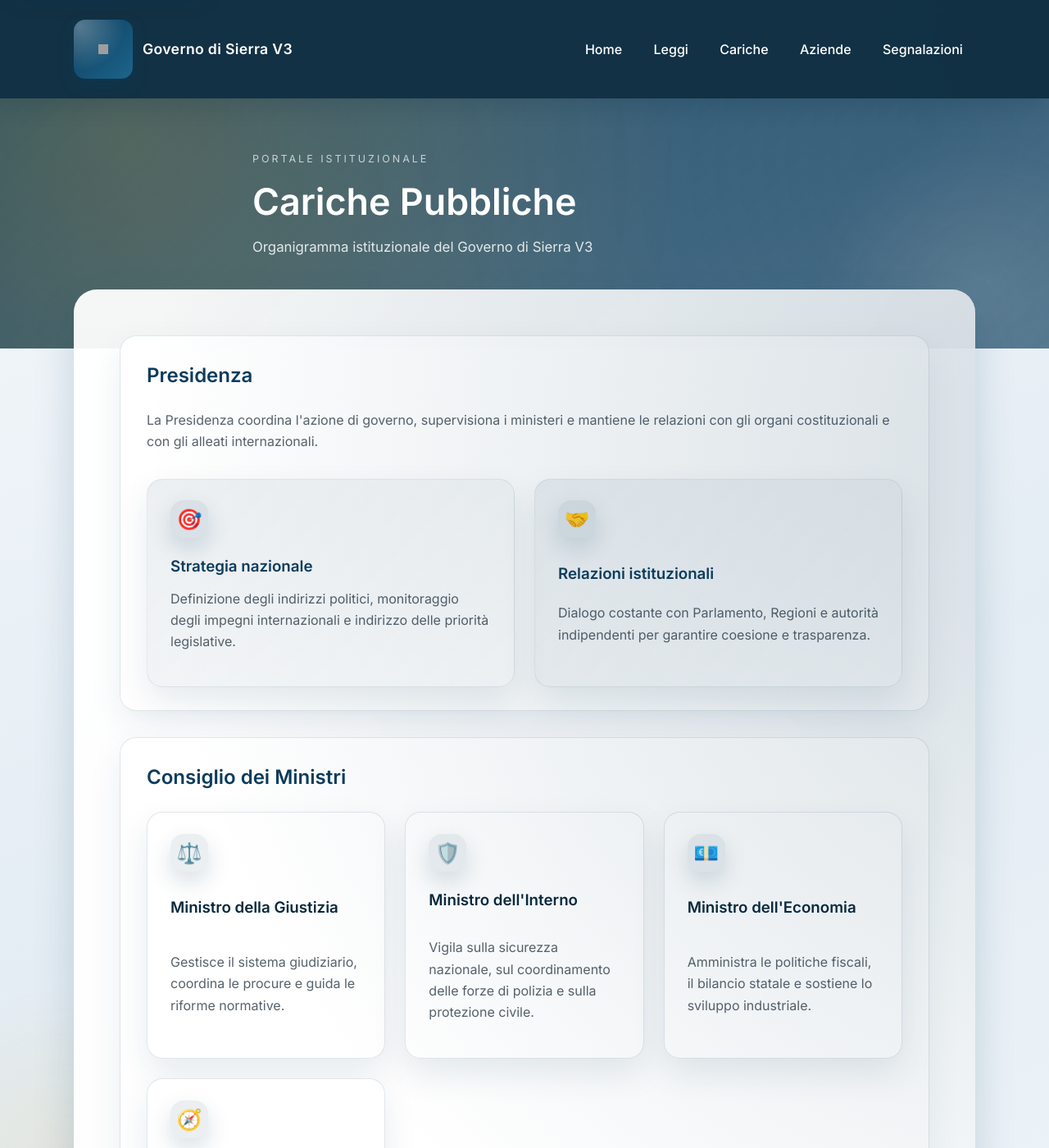
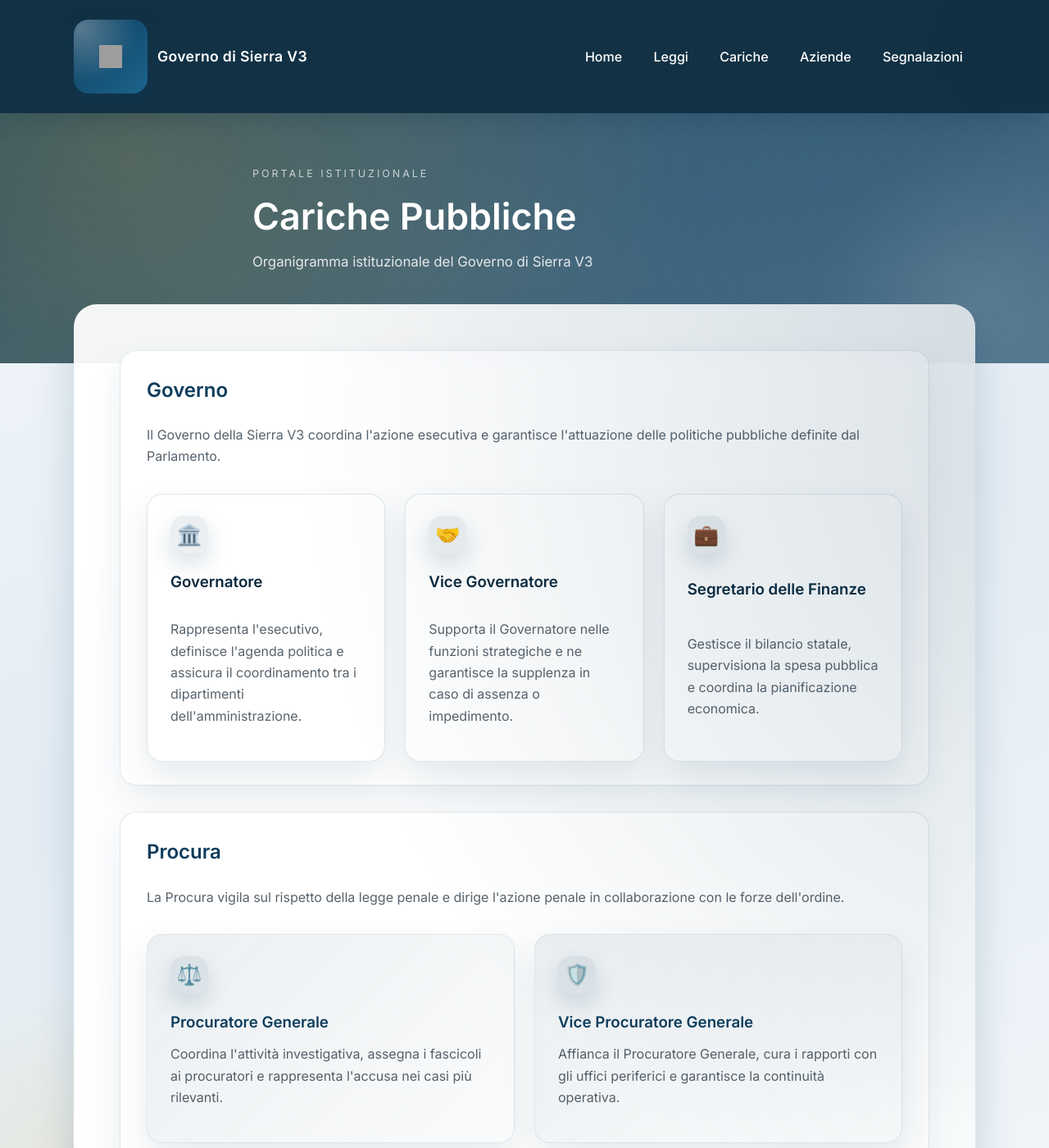
Before and after one commit to governo-sierra-v3/site, a Jekyll site: the page built from cariche-pubbliche.md, in a window 1280 px wide and 1400 px high. Shown: the whole window at 82% size. Built offline with Jekyll 4.4.1, drawn with Linux system fonts in a browser that asks for light colours; some of the changed text lies outside the part shown; grey boxes are pictures that could not be loaded.

Commit message:
Aggiorna layout istituzionale e stile logo

```diff
--- a/assets/css/style.css
+++ b/assets/css/style.css
@@ -189,14 +189,14 @@ h4 {
 }
 
 .brand-mark {
-  width: 72px;
-  height: 72px;
-  border-radius: 14px;
+  width: 90px;
+  height: 90px;
+  border-radius: 18px;
   background:
-    url('../images/LOGO-SIERRA.png') center/12px 12px no-repeat,
+    url('../images/LOGO-SIERRA.png') center/28px 28px no-repeat,
     radial-gradient(circle at 10% 10%, rgba(255, 255, 255, 0.3), transparent 60%),
     linear-gradient(135deg, #0c3c5c, #1d658c);
-  box-shadow: 0 8px 18px rgba(12, 60, 92, 0.35);
+  box-shadow: 0 10px 22px rgba(12, 60, 92, 0.32);
 }
 
 .brand-text {
@@ -582,15 +582,15 @@ tbody tr:hover td {
 }
 
 .hero-logo {
-  width: 180px;
-  height: 180px;
+  width: 220px;
+  height: 220px;
   margin: 0 auto;
-  border-radius: 36px;
+  border-radius: 44px;
   background:
-    url('../images/LOGO-SIERRA.png') center/72px 72px no-repeat,
+    url('../images/LOGO-SIERRA.png') center/110px 110px no-repeat,
     radial-gradient(circle at 30% 30%, rgba(255, 255, 255, 0.45), transparent 70%),
     linear-gradient(135deg, #0c3c5c, #1f6d98);
-  box-shadow: 0 28px 60px rgba(12, 60, 92, 0.25);
+  box-shadow: 0 32px 70px rgba(12, 60, 92, 0.25);
 }
 
 .hero-kicker {
--- a/cariche-pubbliche.md
+++ b/cariche-pubbliche.md
@@ -5,59 +5,46 @@ description: Organigramma istituzionale del Governo di Sierra V3
 ---
 
 <section class="content-section">
-  <h2>Presidenza</h2>
-  <p>La Presidenza coordina l'azione di governo, supervisiona i ministeri e mantiene le relazioni con gli organi costituzionali e con gli alleati internazionali.</p>
-  <div class="highlight-grid">
-    <article class="highlight-card" data-icon="🎯">
-      <h3>Strategia nazionale</h3>
-      <p>Definizione degli indirizzi politici, monitoraggio degli impegni internazionali e indirizzo delle priorità legislative.</p>
+  <h2>Governo</h2>
+  <p>Il Governo della Sierra V3 coordina l'azione esecutiva e garantisce l'attuazione delle politiche pubbliche definite dal Parlamento.</p>
+  <div class="governance-grid">
+    <article class="department-card" data-icon="🏛️">
+      <h3>Governatore</h3>
+      <p>Rappresenta l'esecutivo, definisce l'agenda politica e assicura il coordinamento tra i dipartimenti dell'amministrazione.</p>
     </article>
-    <article class="highlight-card" data-icon="🤝">
-      <h3>Relazioni istituzionali</h3>
-      <p>Dialogo costante con Parlamento, Regioni e autorità indipendenti per garantire coesione e trasparenza.</p>
+    <article class="department-card" data-icon="🤝">
+      <h3>Vice Governatore</h3>
+      <p>Supporta il Governatore nelle funzioni strategiche e ne garantisce la supplenza in caso di assenza o impedimento.</p>
+    </article>
+    <article class="department-card" data-icon="💼">
+      <h3>Segretario delle Finanze</h3>
+      <p>Gestisce il bilancio statale, supervisiona la spesa pubblica e coordina la pianificazione economica.</p>
     </article>
   </div>
 </section>
 
 <section class="content-section">
-  <h2>Consiglio dei Ministri</h2>
-  <div class="governance-grid">
-    <article class="department-card" data-icon="⚖️">
-      <h3>Ministro della Giustizia</h3>
-      <p>Gestisce il sistema giudiziario, coordina le procure e guida le riforme normative.</p>
+  <h2>Procura</h2>
+  <p>La Procura vigila sul rispetto della legge penale e dirige l'azione penale in collaborazione con le forze dell'ordine.</p>
+  <div class="highlight-grid">
+    <article class="highlight-card" data-icon="⚖️">
+      <h3>Procuratore Generale</h3>
+      <p>Coordina l'attività investigativa, assegna i fascicoli ai procuratori e rappresenta l'accusa nei casi più rilevanti.</p>
     </article>
-    <article class="department-card" data-icon="🛡️">
-      <h3>Ministro dell'Interno</h3>
-      <p>Vigila sulla sicurezza nazionale, sul coordinamento delle forze di polizia e sulla protezione civile.</p>
-    </article>
-    <article class="department-card" data-icon="💶">
-      <h3>Ministro dell'Economia</h3>
-      <p>Amministra le politiche fiscali, il bilancio statale e sostiene lo sviluppo industriale.</p>
-    </article>
-    <article class="department-card" data-icon="🧭">
-      <h3>Ministro del Lavoro</h3>
-      <p>Promuove occupazione, formazione e inclusione sociale con programmi mirati.</p>
+    <article class="highlight-card" data-icon="🛡️">
+      <h3>Vice Procuratore Generale</h3>
+      <p>Affianca il Procuratore Generale, cura i rapporti con gli uffici periferici e garantisce la continuità operativa.</p>
     </article>
   </div>
 </section>
 
-<section class="content-section">
-  <h2>Enti collegati</h2>
-  <p>Il Governo di Sierra V3 opera in sinergia con agenzie indipendenti e autorità di vigilanza per assicurare trasparenza e integrità nelle funzioni pubbliche.</p>
-  <ul class="tag-list">
-    <li>Autorità Anticorruzione</li>
-    <li>Agenzia per l'Energia</li>
-    <li>Dipartimento Innovazione</li>
-    <li>Commissione Bilancio</li>
-  </ul>
+<section class="content-section accent">
+  <h2>Corte giudiziaria</h2>
+  <p>La Corte giudiziaria assicura l'imparzialità dei processi e la corretta applicazione delle norme approvate dal Parlamento.</p>
+  <div class="highlight-grid">
+    <article class="highlight-card" data-icon="📜">
+      <h3>Giudice Generale</h3>
+      <p>Presiede le udienze di maggiore rilievo, coordina l'attività dei giudici togati e vigila sulla coerenza delle sentenze.</p>
+    </article>
+  </div>
 </section>
-
-<section class="content-section accent">
-  <h2>Contatta la Presidenza del Consiglio</h2>
-  <p>Per richieste istituzionali, conferenze stampa e protocolli ufficiali è attivo un team di supporto dedicato.</p>
-  <ul class="contact-list">
-    <li>Email: <a href="mailto:presidenza@sierra.gov">presidenza@sierra.gov</a></li>
-    <li>Telefono: +39 06 0000 100</li>
-    <li>Ufficio stampa: Piazza Centrale 1, Capitalia</li>
-  </ul>
-</section>
```
Also changed, not shown: codice-penale.md (+12 -30 lines), codice-procedura-penale.md (+37 -25 lines).
